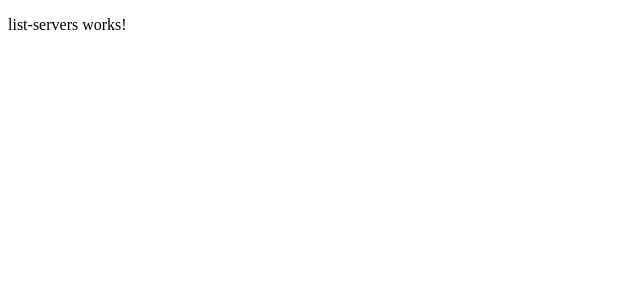
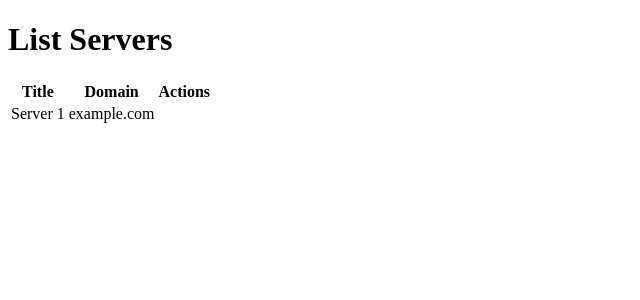
Before and after one commit to swalisoft/setes_builder, an Angular app in the folder ui/: page /servers in a window 1280 px wide. Shown: the top 300 px of the page, without its empty margins (0-640 px from the left). Built offline with nearby package versions, Linux system fonts and the light colour scheme.

Commit message:
html save

```diff
--- a/ui/src/app/modules/servers/create-server/create-server.component.html
+++ b/ui/src/app/modules/servers/create-server/create-server.component.html
@@ -1,112 +1,17 @@
-<!DOCTYPE html>
-<html>
-<head>
-  <title>Formulario</title>
-  <style>
-    body {
-      display: flex;
-      align-items: center;
-      justify-content: center;
-      height: 100vh;
-      background-color: #f1f1f1;
-      font-family: Arial, sans-serif;
-    }
-
-    .container {
-      background-color: #ffffff;
-      border-radius: 5px;
-      padding: 20px;
-      box-shadow: 0px 0px 10px rgba(0, 0, 0, 0.1);
-      width: 400px;
-      text-align: center;
-    }
-
-    h1 {
-      margin-top: 0;
-    }
-
-    .form-group {
-      margin-bottom: 15px;
-    }
-
-    .form-group label {
-      display: block;
-      text-align: left;
-      margin-bottom: 5px;
-      color: #333333;
-    }
-
-    .form-group input {
-      width: 100%;
-      padding: 10px;
-      border: 1px solid #cccccc;
-      border-radius: 4px;
-    }
-
-    .btn {
-      background-color: #3498db;
-      color: #ffffff;
-      border: none;
-      padding: 10px 20px;
-      border-radius: 4px;
-      cursor: pointer;
-      font-weight: bold;
-    }
-
-    .btn:hover {
-      background-color: #2980b9;
-    }
-  </style>
-</head>
-<body>
 <div class="container">
-    <h1>Formulario</h1>
+  <h1>Add Server</h1>
   <form>
-      <div class="form-group">
-        <label for="campo1">Campo 1</label>
-        <input type="text" id="campo1" placeholder="Ingrese el campo 1" required>
+    <div class="input-group">
+      <label for="title">Title</label>
+      <input type="text" id="title" [(ngModel)]="newServer.title" required>
     </div>
-      <div class="form-group">
-        <label for="campo2">Campo 2</label>
-        <input type="text" id="campo2" placeholder="Ingrese el campo 2" required>
+    <div class="input-group">
+      <label for="domain">Domain</label>
+      <input type="text" id="domain" [(ngModel)]="newServer.domain" required>
     </div>
-      <div class="form-group">
-        <label for="campo3">Campo 3</label>
-        <input type="text" id="campo3" placeholder="Ingrese el campo 3" required>
+    <div class="buttons">
+      <!-- <button type="button" (click)="saveServer()" >Save</button> -->
+      <!-- <button type="button" (click)="goToListServers()" >Exit</button> -->
     </div>
-      <!-- Repetir los campos para el campo 4 al campo 10 -->
-
-     <div class="form-group">
-        <label for="campo3">Campo 4</label>
-        <input type="text" id="campo4" placeholder="Ingrese el campo 4" required>
-      </div>
-
-       <div class="form-group">
-        <label for="campo3">Campo 3</label>
-        <input type="text" id="campo3" placeholder="Ingrese el campo 3" required>
-      </div>
-
-       <div class="form-group">
-        <label for="campo3">Campo 3</label>
-        <input type="text" id="campo3" placeholder="Ingrese el campo 3" required>
-      </div>
-
-       <div class="form-group">
-        <label for="campo3">Campo 3</label>
-        <input type="text" id="campo3" placeholder="Ingrese el campo 3" required>
-      </div>
-
-       <div class="form-group">
-        <label for="campo3">Campo 3</label>
-        <input type="text" id="campo3" placeholder="Ingrese el campo 3" required>
-      </div>
-
-
-
-
-      <button type="submit" class="btn">Guardar</button>
-      <button type="button" class="btn">Cancelar</button>
   </form>
 </div>
-</body>
-</html>
--- a/ui/src/app/modules/servers/create-server/create-server.component.ts
+++ b/ui/src/app/modules/servers/create-server/create-server.component.ts
@@ -1,4 +1,5 @@
 import { Component } from '@angular/core';
+// import {CreateServercomponent} from './create-server.component.html';
 
 @Component({
   selector: 'app-create-server',
--- a/ui/src/app/modules/servers/edit-server/edit-server.component.html
+++ b/ui/src/app/modules/servers/edit-server/edit-server.component.html
@@ -1 +1,17 @@
-<p>edit-server works!</p>
+<div class="container">
+    <h1>Edit Server</h1>
+    <form>
+      <div class="input-group">
+        <label for="title">Title</label>
+        <input type="text" id="title" [(ngModel)]="editServer.title" required>
+      </div>
+      <div class="input-group">
+        <label for="domain">Domain</label>
+        <input type="text" id="domain" [(ngModel)]="editServer.domain" required>
+      </div>
+      <div class="buttons">
+        <!-- <button type="butto(click)="saveServer()">Save</button> -->
+        <!-- <button type="button" (click)="goToListServers()">Exit</button> -->
+      </div>
+    </form>
+  </div>
--- a/ui/src/app/modules/servers/list-servers/list-servers.component.html
+++ b/ui/src/app/modules/servers/list-servers/list-servers.component.html
@@ -1 +1,24 @@
-<p>list-servers works!</p>
+<div class="container">
+  <h1>List Servers</h1>
+  <table>
+    <thead>
+      <tr>
+        <th>Title</th>
+        <th>Domain</th>
+        <th>Actions</th>
+      </tr>
+    </thead>
+    <tbody>
+      <!-- Aquí irían los elementos de la lista generados dinámicamente -->
+      <tr>
+        <td>Server 1</td>
+        <td>example.com</td>
+        <td>
+          <!-- <button (click)="editServer(1)">Edit</button> -->
+          <!-- <button (click)="deleteServer(1)">Delete</button> -->
+        </td>
+      </tr>
+    </tbody>
+  </table>
+  <!-- <button (click)="goToAddServer()">Add Server</button> -->
+</div>
```
Also changed, not shown: ui/src/app/modules/servers/list-servers/list-servers.component.ts (line endings or trailing spaces). Lines whose indentation alone changed are shown as unchanged.
